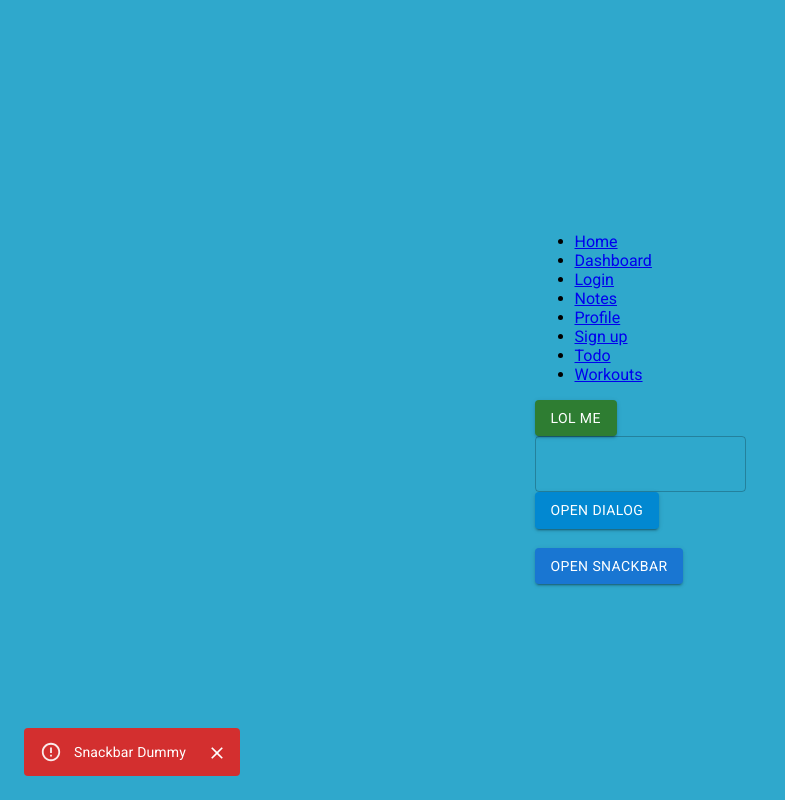
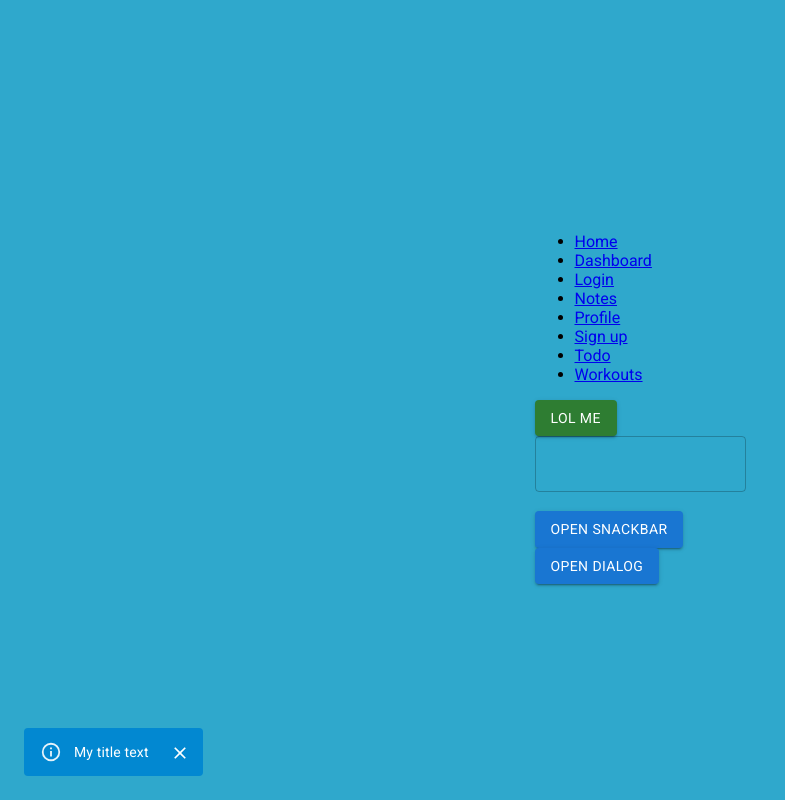
Before and after one commit to vy1406/vgym-client, a React app: page / in a window 1280 px wide. Both pictures are taken after a click on the button "OPEN SNACKBAR". Shown: the whole page, without its empty margins (0-785 px from the left). Built offline with nearby package versions, Linux system fonts and the light colour scheme.

Commit message:
wrrapped context arround app, implemented it in dialog and snackbar

```diff
--- a/src/App.js
+++ b/src/App.js
@@ -1,12 +1,15 @@
-
-import React from 'react';
-import { RouterProvider } from 'react-router-dom';
-import { myRouter } from './routerConfig';
-
-
+import React from "react";
+import { RouterProvider } from "react-router-dom";
+import { myRouter } from "./routerConfig";
+import SimpleSnackbar from "./components/simpleSnackbar";
 
 function App() {
-    return <RouterProvider router={myRouter}/>
+  return (
+    <>
+      <RouterProvider router={myRouter} />
+      <SimpleSnackbar />
+    </>
+  );
 }
 
 export default App;
--- a/src/components/dialogField.js
+++ /dev/null
@@ -1,26 +0,0 @@
-import React from "react";
-import { Button,Dialog,DialogTitle,DialogActions,DialogContent} from "@mui/material";
-
-export default function DialogField({handleOnClick,handleOnClose,handleOnContinue,isOpen,text,title}) {
-
-
-    return (
-        <div>
-        <Button variant="contained" color="info" onClick={handleOnClick}>
-          Open Dialog
-        </Button>
-        <Dialog open={isOpen} onClose={handleOnClose}>
-          <DialogTitle>{title}</DialogTitle>
-          <DialogContent>
-            <p>{text}</p>
-          </DialogContent>
-          <DialogActions>
-            <Button onClick={handleOnClose}>Close</Button>
-            <Button onClick={handleOnContinue}>Continue</Button>
-          </DialogActions>
-        </Dialog>
-      </div>
-
-    );
-
-}
--- /dev/null
+++ b/src/components/simpleDialog.js
@@ -0,0 +1,39 @@
+import React from "react";
+import { Button,Dialog,DialogTitle,DialogActions,DialogContent} from "@mui/material";
+import { INIT_DIALOG, useGlobalContext } from "../context/globalContext";
+
+export default function SimpleDialog({}) {
+  const {dialogData,setDialogData} = useGlobalContext();
+
+  const handleOnClose = () => {
+    dialogData.onClose();
+    setDialogData(INIT_DIALOG);
+  };
+
+  const handleOnContinue = () => {
+    dialogData.onContinue();
+    setDialogData(INIT_DIALOG);
+  };
+
+  if (!dialogData?.isOpen) {
+    return null;
+  }
+
+    return (
+        <div>
+
+        <Dialog open={dialogData.isOpen} onClose={handleOnClose}>
+          <DialogTitle>{dialogData.title}</DialogTitle>
+          <DialogContent>
+            <p>{dialogData.body}</p>
+          </DialogContent>
+          <DialogActions>
+            <Button onClick={handleOnClose}>Close</Button>
+            <Button onClick={handleOnContinue}>Continue</Button>
+          </DialogActions>
+        </Dialog>
+      </div>
+
+    );
+
+}
--- a/src/components/inputField.js
+++ b/src/components/simpleInputField.js
@@ -1,7 +1,7 @@
 import React from "react";
 import { TextField} from "@mui/material";
 
-export default function InputField({handleOnChange}) {
+export default function SimpleInputField({handleOnChange}) {
 
     return (
         <TextField variant="outlined" onChange={handleOnChange}></TextField>
--- a/src/components/simpleSnackbar.js
+++ b/src/components/simpleSnackbar.js
@@ -1,42 +1,38 @@
 import React from "react";
-import { Button,Snackbar,Alert} from "@mui/material";
-import { useState } from "react";
+import { Button, Snackbar, Alert } from "@mui/material";
+import { INIT_SNACKBAR, useGlobalContext } from "../context/globalContext";
 
+export default function SimpleSnackbar() {
+  const { snackbarData, setSnackbarData } = useGlobalContext();
 
-export default function SimpleSnackbar({text,type}) {
-
-    const [isOpen, setIsOpen] = useState(false);
-
-    const handleClick = () => {
-      setIsOpen(true);
+  const handleClose = (event, reason) => {
+    if (reason === "clickaway") {
+      return;
+    }
+    snackbarData.onClose();
+    setSnackbarData(INIT_SNACKBAR);
   };
 
-    const handleClose = (event, reason) => {
-      if (reason === 'clickaway') {
-        return;
+  if (!snackbarData?.isOpen) {
+    return null;
   }
-
-      setIsOpen(false);
-    };
-
-
 
   return (
     <div>
-        <Button variant="contained" onClick={handleClick}>Open Snackbar</Button>
-        <Snackbar open={isOpen} autoHideDuration={6000} onClose={handleClose}>
+      <Snackbar
+        open={snackbarData.isOpen}
+        autoHideDuration={3000}
+        onClose={handleClose}
+      >
         <Alert
           onClose={handleClose}
-            severity={type}
+          severity={snackbarData.type}
           variant="filled"
-            sx={{ width: '100%' }}
+          sx={{ width: "100%" }}
         >
-            {text}
+          {snackbarData.title}
         </Alert>
-
-
       </Snackbar>
     </div>
   );
-
 }
--- /dev/null
+++ b/src/context/globalContext.js
@@ -0,0 +1,47 @@
+import React, { createContext, useContext, useState } from "react";
+
+const GlobalContext = createContext();
+
+const TITLE_TEXT = "Dummy Title";
+const BODY_TEXT = "Dummy Text";
+
+export const SNACKBAR_TYPES = {
+  SUCCESS: "success",
+  ERROR: "error",
+  INFO: "info",
+  WARNING: "warning",
+};
+
+export const INIT_SNACKBAR = {
+  isOpen: false,
+  body: BODY_TEXT,
+  type: SNACKBAR_TYPES.INFO,
+  onClose: () => {},
+};
+
+export const INIT_DIALOG = {
+    isOpen: false,
+    title: TITLE_TEXT,
+    body: BODY_TEXT,
+    onClose: () => {},
+    onContinue: () => {},
+  }
+
+const GlobalContextProvider = ({ children }) => {
+  const [snackbarData, setSnackbarData] = useState(INIT_SNACKBAR);
+  const [dialogData, setDialogData] = useState(INIT_DIALOG);
+
+  return (
+    <GlobalContext.Provider
+      value={{ snackbarData, setSnackbarData, dialogData, setDialogData }}
+    >
+      {children}
+    </GlobalContext.Provider>
+  );
+};
+
+const useGlobalContext = () => {
+  return useContext(GlobalContext);
+};
+
+export { GlobalContextProvider, useGlobalContext };
--- a/src/index.js
+++ b/src/index.js
@@ -2,10 +2,13 @@ import './styles/main.scss';
 import React from 'react';
 import ReactDOM from 'react-dom/client';
 import App from './App';
+import { GlobalContextProvider } from './context/globalContext';
 
 const root = ReactDOM.createRoot(document.getElementById('root'));
 root.render(
   <React.StrictMode>
-    <App />
+    <GlobalContextProvider>
+      <App />
+    </GlobalContextProvider>
   </React.StrictMode>
 );
--- a/src/pages/Dummy/index.js
+++ b/src/pages/Dummy/index.js
@@ -1,46 +1,56 @@
-import React from 'react';
-import { Link } from 'react-router-dom';
-import { ROUTES } from '../../routerConfig';
-import InputField from '../../components/inputField';
-import { useState } from 'react';
-import DialogField from '../../components/dialogField';
-import Snackbar from '../../components/simpleSnackbar';
-import SimpleButton from '../../components/simpleButton';
+import React from "react";
+import { Link } from "react-router-dom";
+import { ROUTES } from "../../routerConfig";
+import SimpleInputField from "../../components/simpleInputField";
+import SimpleDialog from "../../components/simpleDialog";
+import SimpleButton from "../../components/simpleButton";
+import { Button } from "@mui/material";
+import { SNACKBAR_TYPES, useGlobalContext } from "../../context/globalContext";
 
-export const SNACKBAR_TYPES = {
-    SUCCESS: "success",
-    ERROR: "error",
-    INFO: "info",
-    WARNING: "warning"
-}
-function Dummy(){
-    const [isOpen, setIsOpen] = useState(false);
-    const dialogTitle = "Dummy Title";
-    const dialogText = "Dummy Text";
-    const snackbarText = "Snackbar Dummy";
+function Dummy() {
+  const {setSnackbarData } = useGlobalContext();
+  const {setDialogData} = useGlobalContext();
 
   const handleInputFieldOnChange = (e) => {
     console.log(e.target.value);
-    }
+  };
 
   const handleSimpleButtonOnClick = () => {
     alert("LOL!!!");
   };
 
-    const handleDialogOnClickOpen = () => {
-        setIsOpen(true);
-    }
-
-    const handleDialogOnClickClose = () => {
-        setIsOpen(false);
+  const handleDialogButtonOnClick = () => {
+    setDialogData({
+      isOpen: true,
+      title: "My Dialog title",
+      body: "My Dialog body text",
+      onClose: () => {
+        console.log("Close dialog was pressed!");
+      },
+      onContinue: () => {
+        console.log("Continiue dialog was pressed!");
+      },
+    });
   };
 
-    const handleDialogOnClickContinue = ()=> {
-        setIsOpen(false);
-        console.log("Continue was pressed!");
-    }
 
-    return <>
+
+  const handleSnackbarButtonOnClick = () => {
+    setSnackbarData({
+      isOpen: true,
+      title: "My title text",
+      type: SNACKBAR_TYPES.INFO,
+      onClose: () => {
+        console.log("Close was pressed!");
+      },
+      onOpen: () => {
+        console.log("Open was pressed!");
+      },
+    });
+  };
+
+  return (
+    <>
       <ul>
         <li>
           <Link to={ROUTES.BASE}>Home</Link>
@@ -68,23 +78,21 @@ function Dummy(){
         </li>
       </ul>
 
-    <SimpleButton handleOnClick={handleSimpleButtonOnClick}/>
-    <br/>
-    <InputField handleOnChange={handleInputFieldOnChange}/>
-    <br/>
-    <DialogField
-     handleOnClick={handleDialogOnClickOpen}
-     handleOnClose={handleDialogOnClickClose}
-     handleOnContinue={handleDialogOnClickContinue}
-     isOpen={isOpen}
-     title={dialogTitle}
-     text={dialogText}
-     />
-     <br/>
-     <Snackbar type={SNACKBAR_TYPES.ERROR} text={snackbarText}/>
-
-
+      <SimpleButton handleOnClick={handleSimpleButtonOnClick} />
+      <br />
+      <SimpleInputField handleOnChange={handleInputFieldOnChange} />
+      <br />
+      <SimpleDialog/>
+      <br />
+      <Button variant="contained" onClick={handleSnackbarButtonOnClick}>
+        Open Snackbar
+      </Button>
+      <br />
+      <Button variant="contained" onClick={handleDialogButtonOnClick}>
+        Open Dialog
+      </Button>
     </>
+  );
 }
 
 export default Dummy;
```
Lines whose indentation alone changed are shown as unchanged.
